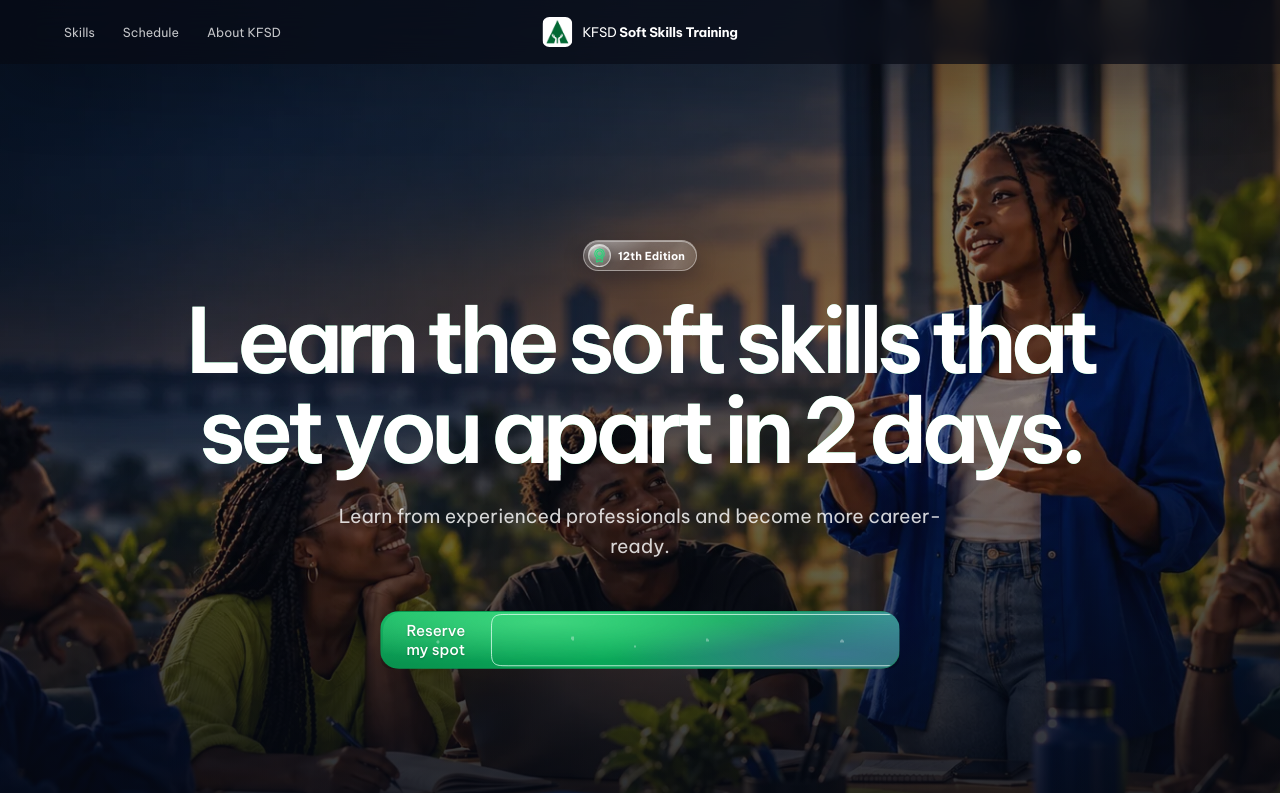
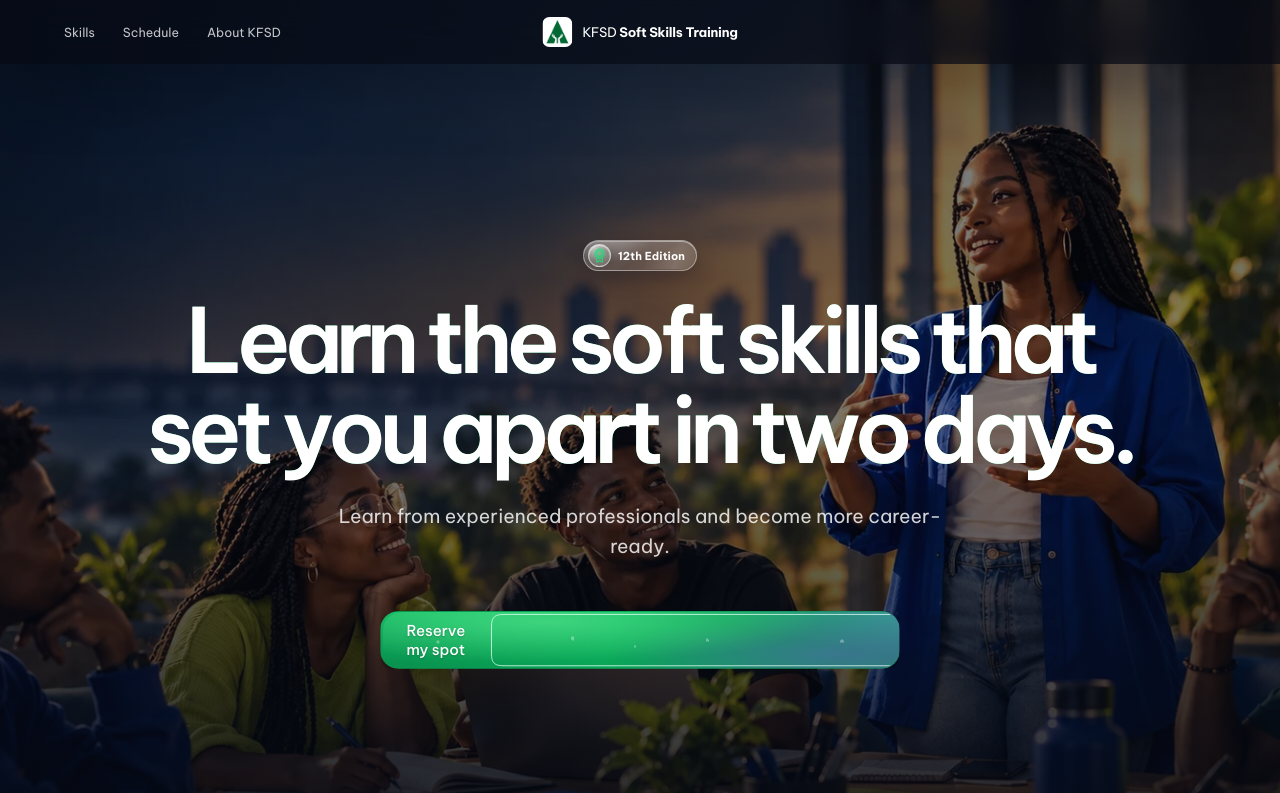
Before and after one commit to chiazaokoli/kfsd-website, a Next.js app: page / in a window 1280 px wide. Shown: the top 793 px of the page. Built offline with nearby package versions, Linux system fonts and the light colour scheme.

Commit message:
Spell out numbers in landing page headings

```diff
--- a/app/page.tsx
+++ b/app/page.tsx
@@ -19,7 +19,7 @@ import LearningFlow from "../src/components/LearningFlow";
 gsap.registerPlugin(useGSAP, ScrollTrigger);
 const assetPrefix = process.env.NEXT_PUBLIC_BASE_PATH ?? "";
 const heroLeadWords = ["Learn", "the", "soft", "skills", "that", "set", "you", "apart", "in"];
-const heroEnding = "2 days.";
+const heroEnding = "two days.";
 const heroEndingStart = heroLeadWords.join("").length;
 const sectionColors = [
   [".hook-section", [251, 250, 246]],
@@ -400,7 +400,7 @@ export default function Home() {
           <div className="hero-scrim" aria-hidden="true" />
           <div className="hero-content">
             <p className="edition-badge hero-enter"><span className="edition-badge-icon"><Medal size={15} weight="duotone" aria-hidden="true" /></span><span>{siteConfig.edition}</span></p>
-            <h1 id="hero-title" aria-label="Learn the soft skills that set you apart in 2 days."><span aria-hidden="true">{heroLeadWords.map((word, index) => <Fragment key={word}>{index > 0 && " "}<span className="hero-word">{heroLetters(word, heroLeadWords.slice(0, index).join("").length)}</span></Fragment>)}{" "}<span className="hero-ending">{heroLetters(heroEnding, heroEndingStart)}</span></span></h1>
+            <h1 id="hero-title" aria-label="Learn the soft skills that set you apart in two days."><span aria-hidden="true">{heroLeadWords.map((word, index) => <Fragment key={word}>{index > 0 && " "}<span className="hero-word">{heroLetters(word, heroLeadWords.slice(0, index).join("").length)}</span></Fragment>)}{" "}<span className="hero-ending">{heroLetters(heroEnding, heroEndingStart)}</span></span></h1>
             <p className="hero-subhead hero-enter">Learn from experienced professionals and become more career-ready.</p>
             <a ref={heroCtaRef} className="primary-cta hero-enter" href="#register"><span className="cta-copy">Reserve my spot</span><ArrowRight size={20} weight="bold" /></a>
           </div>
@@ -439,7 +439,7 @@ export default function Home() {
         </section>
 
         <section className="skills-section" id="skills">
-          <div className="section-heading"><h2>5 skills you’ll learn that change how people see you</h2></div>
+          <div className="section-heading"><h2>Five skills you’ll learn that change how people see you</h2></div>
           <div className="skills-grid grid-flow-dense">
             {skills.map(({ title, copy, icon: Icon, className, image }) => (
               <article className={`skill-card ${className}`} key={title}>
@@ -484,10 +484,10 @@ export default function Home() {
 
         <section className="organiser-section" id="organiser">
           <div className="organiser-image motion-image"><Image src={`${assetPrefix}/images/listening.webp`} alt="Young people taking part in a thoughtful group conversation" fill unoptimized sizes="(max-width: 800px) 100vw, 48vw" /></div>
-          <div className="organiser-copy chapter-reveal"><p className="section-kicker">Organised by KFSD</p><h2>8 years of helping young people stand out</h2><p>For eight years, KFSD has been running sessions that teach young people the skills that set them apart in work, business and life. This is another amazing edition, after a year of waiting. We’re excited to bring you this opportunity.</p></div>
+          <div className="organiser-copy chapter-reveal"><p className="section-kicker">Organised by KFSD</p><h2>Eight years of helping young people stand out</h2><p>For eight years, KFSD has been running sessions that teach young people the skills that set them apart in work, business and life. This is another amazing edition, after a year of waiting. We’re excited to bring you this opportunity.</p></div>
         </section>
 
-        <section className="two-days-section"><div className="two-days-number" aria-hidden="true">2</div><div><h2>4 hours across 2 days for a lifetime of difference</h2></div><p>We’ve packed the most valuable lessons into 4 focused hours so you get maximum value without wasting your time. These are 4 hours with information that could change how you show up for the rest of your life.</p></section>
+        <section className="two-days-section"><div className="two-days-number" aria-hidden="true">2</div><div><h2>Two hours. Two days. A lifetime of difference.</h2></div><p>We’ve packed the most valuable lessons into four focused hours so you get maximum value without wasting your time. These are four hours with information that could change how you show up for the rest of your life.</p></section>
 
         <section className="registration-section" id="register">
           <div className="registration-copy chapter-reveal">
```
